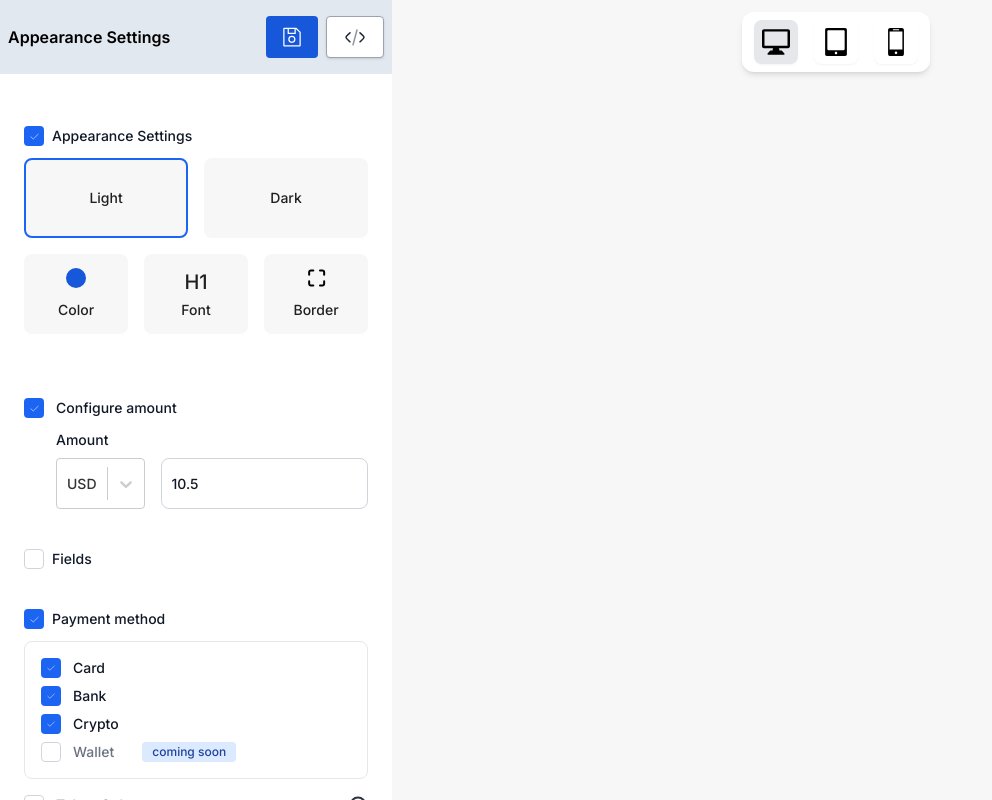
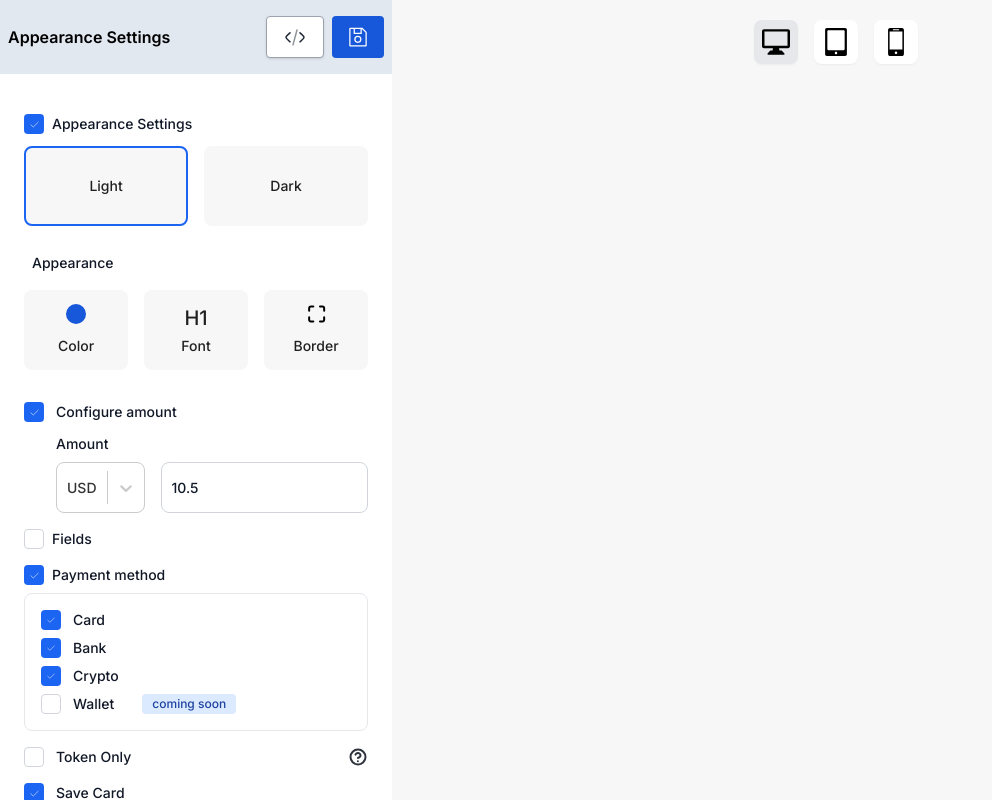
Before and after one commit to EasyMerchant/jssdk-demo-frontend, a React (Vite) app: page / in a window 1280 px wide. Shown: the whole page, without its empty margins (0-992 px from the left). Built offline with nearby package versions, Linux system fonts and the light colour scheme; no server answers.

Commit message:
design and UI change

```diff
--- a/src/index.css
+++ b/src/index.css
@@ -2717,3 +2717,23 @@ input:checked + .toggle-bg {
   ~ :not([hidden]) {
   --tw-space-x-reverse: 1;
 }
+
+
+input[type="color" i]::-webkit-color-swatch {
+  @apply border border-gray-100 rounded-lg;
+}
+.select__input-container {
+&:after {
+  @apply hidden;
+}
+}
+.select__input-container  {
+.select__input {
+  @apply border-0 !min-w-0;
+}
+}
+.basic-single  {
+.select__control {
+  @apply !rounded-lg;
+}
+}
--- a/src/pages/ResponsiveButton.jsx
+++ b/src/pages/ResponsiveButton.jsx
@@ -22,7 +22,7 @@ const ResponsiveButton = ({paymentsRef}) => {
         <div className="relative w-full h-full flex justify-center">
             {/* Fixed buttons for responsiveness */}
             <div className="fixed top-0 my-3 flex justify-center z-10">
-                <div className="flex justify-center space-x-4 py-2 px-3 rounded-xl bg-white shadow-md">
+                <div className="flex justify-center space-x-4 py-2 px-3 rounded-xl">
                     {devices.map(({ type, width, icon, alt }) => (
                         <button
                             key={type}
--- a/src/pages/sidebar.jsx
+++ b/src/pages/sidebar.jsx
@@ -277,25 +277,7 @@ const Sidebar = ({ customizeOptions, setCustomizeOptions, handleRenderUpdate, to
                     Appearance Settings
                 </h5>
                 <div className='flex gap-2'>
-                    <button className='inline-flex items-center justify-center bg-primary-300 hover:bg-primary-200 text-white font-bold py-2 px-4 rounded' onClick={ (event) => { event.preventDefault(); logCustomizeOptions(); } }>
-                        <svg viewBox="0 0 512 512" className='w-5 h-5' xmlns="http://www.w3.org/2000/svg" fill="#000000">
-                            <g id="SVGRepo_bgCarrier" strokeWidth={ 0 } />
-                            <g id="SVGRepo_tracerCarrier" strokeLinecap="round" strokeLinejoin="round" />
-                            <g id="SVGRepo_iconCarrier">
-                                { " " }
-                                <path
-                                    fill="currentColor"
-                                    d="M472.971,122.344,373.656,23.029A23.838,23.838,0,0,0,356.687,16H56A24.028,24.028,0,0,0,32,40V472a24.028,24.028,0,0,0,24,24H456a24.028,24.028,0,0,0,24-24V139.313A23.838,23.838,0,0,0,472.971,122.344ZM320,48v96H176V48ZM448,464H64V48h80V176H352V48h1.373L448,142.627Z"
-                                />{ " " }
-                                <path
-                                    fill="currentColor"
-                                    d="M252,224a92,92,0,1,0,92,92A92.1,92.1,0,0,0,252,224Zm0,152a60,60,0,1,1,60-60A60.068,60.068,0,0,1,252,376Z"
-                                />{ " " }
-                            </g>
-                        </svg>
 
-
-                    </button>
                     <button onClick={ () => toggleShowObject() } className='inline-flex items-center justify-center bg-white hover:bg-gray-100 text-gray-800 font-semibold py-2 px-4 border border-gray-400 rounded shadow'>
                         <svg viewBox="0 0 24 24" className='w-6 h-6' fill="none" xmlns="http://www.w3.org/2000/svg">
                             <g id="SVGRepo_bgCarrier" strokeWidth={ 0 } />
@@ -324,6 +306,25 @@ const Sidebar = ({ customizeOptions, setCustomizeOptions, handleRenderUpdate, to
                         </svg>
 
                     </button>
+                    <button className='inline-flex items-center justify-center bg-primary-300 hover:bg-primary-200 text-white font-bold py-2 px-4 rounded' onClick={ (event) => { event.preventDefault(); logCustomizeOptions(); } }>
+                        <svg viewBox="0 0 512 512" className='w-5 h-5' xmlns="http://www.w3.org/2000/svg" fill="#000000">
+                            <g id="SVGRepo_bgCarrier" strokeWidth={ 0 } />
+                            <g id="SVGRepo_tracerCarrier" strokeLinecap="round" strokeLinejoin="round" />
+                            <g id="SVGRepo_iconCarrier">
+                                { " " }
+                                <path
+                                    fill="currentColor"
+                                    d="M472.971,122.344,373.656,23.029A23.838,23.838,0,0,0,356.687,16H56A24.028,24.028,0,0,0,32,40V472a24.028,24.028,0,0,0,24,24H456a24.028,24.028,0,0,0,24-24V139.313A23.838,23.838,0,0,0,472.971,122.344ZM320,48v96H176V48ZM448,464H64V48h80V176H352V48h1.373L448,142.627Z"
+                                />{ " " }
+                                <path
+                                    fill="currentColor"
+                                    d="M252,224a92,92,0,1,0,92,92A92.1,92.1,0,0,0,252,224Zm0,152a60,60,0,1,1,60-60A60.068,60.068,0,0,1,252,376Z"
+                                />{ " " }
+                            </g>
+                        </svg>
+
+
+                    </button>
                 </div>
             </div>
             <div className="relative pt-10 px-6">
@@ -331,7 +332,7 @@ const Sidebar = ({ customizeOptions, setCustomizeOptions, handleRenderUpdate, to
                     <ul className="font-medium flex flex-col gap-4">
                         {/* Theme Options List */ }
                         <li className="">
-                            <div className='flex my-3 '>
+                            <div className='flex'>
                                 <input
                                     id="appearance-settings-checkbox"
                                     type="checkbox"
@@ -353,11 +354,18 @@ const Sidebar = ({ customizeOptions, setCustomizeOptions, handleRenderUpdate, to
                             </div>
 
                             <div id="appearance-settings-fields" className='w-full'>
-                                <div className='flex gap-4 w-full h-20'>
+                                <div className='flex gap-4 w-full h-20 mt-3'>
                                     <button className={ `w-1/2 h-full bg-[#F7F7F7] text-sm  rounded-lg ${apperanceSettings?.theme === "light" ? "border-2 border-solid border-blue-600 " : ""}` } onClick={ () => handleThemChange(false) }>Light</button>
                                     <button className={ `w-1/2 h-full bg-[#F7F7F7] text-sm rounded-lg ${apperanceSettings?.theme === "dark" ? "border-2 border-solid border-blue-600 " : ""}` } onClick={ () => handleThemChange(true) }>Dark</button>
                                 </div>
-                                <div className='mt-4 flex gap-4 w-full h-20'>
+                                <div className='mt-6'>
+                                <label
+                                    className="w-full ms-2 text-sm font-medium text-gray-900 dark:text-gray-300 select-none"
+                                >
+                                    Appearance
+                                </label>
+                                </div>
+                                <div className='my-4 flex gap-4 w-full h-20'>
                                     <button className={ `w-1/2 h-full bg-[#F7F7F7] text-sm rounded-lg flex flex-col items-center justify-center gap-3` } onClick={ () => handleAppearanceToggle("color") }>
                                         <svg xmlns="http://www.w3.org/2000/svg" width="20" height="20" viewBox="0 0 20 20" fill="none">
                                             <rect width="20" height="20" rx="10" fill="#1757D9" />
@@ -382,8 +390,8 @@ const Sidebar = ({ customizeOptions, setCustomizeOptions, handleRenderUpdate, to
                             </div>
                         </li>
                         {/* Configure amount */ }
-                        <li className="mt-8">
-                            <div className='flex mt-4'>
+                        <li className="mt-0">
+                            <div className='flex mt-0'>
                                 <input
                                     id="additional-fields-options-checkbox"
                                     type="checkbox"
@@ -405,7 +413,7 @@ const Sidebar = ({ customizeOptions, setCustomizeOptions, handleRenderUpdate, to
                             </div>
                             <ul
                                 id="additional-fields-options"
-                                className="w-full min-w-48 pl-8 pr-0 py-3 text-sm font-medium text-gray-900 bg-white"
+                                className="w-full min-w-48 pl-8 pr-0 pt-3 text-sm font-medium text-gray-900 bg-white"
                             >
                                 <li className="w-full ">
                                     <span className=' text-sm pt-0 py-0 mb-2 block'>Amount</span>
@@ -424,14 +432,14 @@ const Sidebar = ({ customizeOptions, setCustomizeOptions, handleRenderUpdate, to
                                     </div>
                                 </li>
                             </ul>
-                            { !optionsToggle.additionalFieldsOptions && <div className="bg-orange-100 border-l-4 border-orange-500 text-orange-700 p-4" role="alert">
-                                <p className="font-bold">Note:</p>
-                                <p>Amount must be provided at the time of creating payment intent by developer. For demo purpose we have used random amount in backend.</p>
-                            </div> }
+                           {!optionsToggle.additionalFieldsOptions&& <div className="bg-orange-100 border-l-4 border-orange-500 text-orange-700 p-4 mt-3" role="alert">
+                                    <p className="font-bold">Note:</p>
+                                    <p>Amount must be provided at the time of creating payment intent by developer. For demo purpose we have used random amount in backend.</p>
+                                </div>}
                         </li>
                         {/* Fields Options List */ }
                         <li className="">
-                            <div className='flex my-3 '>
+                            <div className='flex'>
                                 <input
                                     id="fields-checkbox"
                                     type="checkbox"
@@ -453,7 +461,7 @@ const Sidebar = ({ customizeOptions, setCustomizeOptions, handleRenderUpdate, to
                             </div>
                             <ul
                                 id="fields-options-checkbox"
-                                className="hidden w-full min-w-48  px-4 py-3 text-sm font-medium text-gray-900 bg-white border border-gray-200 rounded-lg dark:bg-gray-700 dark:border-gray-600 dark:text-white"
+                                className="hidden w-full min-w-48 mt-3  px-4 py-3 text-sm font-medium text-gray-900 bg-white border border-gray-200 rounded-lg dark:bg-gray-700 dark:border-gray-600 dark:text-white"
                             >
                                 <li className="w-full py-1 rounded-t-lg dark:border-gray-600">
                                     <div className="flex items-center gap-x-3">
@@ -497,7 +505,7 @@ const Sidebar = ({ customizeOptions, setCustomizeOptions, handleRenderUpdate, to
                         </li>
                         {/* Payment Options List */ }
                         <li>
-                            <div className='flex my-3 '>
+                            <div className='flex'>
                                 <input
                                     id="payment-method-checkbox"
                                     type="checkbox"
@@ -519,7 +527,7 @@ const Sidebar = ({ customizeOptions, setCustomizeOptions, handleRenderUpdate, to
                             </div>
                             <ul
                                 id="payment-options"
-                                className="w-full min-w-48 mt-2 px-4 py-3 text-sm font-medium text-gray-900 bg-white border border-gray-200 rounded-lg dark:bg-gray-700 dark:border-gray-600 dark:text-white"
+                                className="w-full mt-3 min-w-48 mt-2 px-4 py-3 text-sm font-medium text-gray-900 bg-white border border-gray-200 rounded-lg dark:bg-gray-700 dark:border-gray-600 dark:text-white"
                             >
                                 { optionsArray.map((method, index) => {
                                     return (
@@ -539,7 +547,7 @@ const Sidebar = ({ customizeOptions, setCustomizeOptions, handleRenderUpdate, to
                                                 />
                                                 <label
                                                     htmlFor={ `${method}-checkbox` }
-                                                    className={ `${method === "wallet" ? "cursor-not-allowed text-gray-500" : "cursor-pointer text-gray-900"} flex gap-7 w-full text-sm font-medium dark:text-gray-300 select-none` }
+                                                    className="flex gap-7 w-full text-sm font-medium text-gray-900 dark:text-gray-300 select-none"
                                                 >
                                                     { payMethod[index].charAt(0).toUpperCase() + payMethod[index].slice(1) }
                                                     { method === "wallet" && <span className="bg-blue-100 text-blue-800 text-xs font-medium me-2 px-2.5 py-0.5 rounded dark:bg-blue-900 dark:text-blue-300">coming soon</span> }
@@ -558,17 +566,16 @@ const Sidebar = ({ customizeOptions, setCustomizeOptions, handleRenderUpdate, to
                                     type="checkbox"
                                     name='tokenOnly'
                                     checked={ tokenOnly }
-                                    disabled={ !paymentMethods.includes("card") && !paymentMethods.includes("ach") }
                                     onChange={ (event) => handleCardCheckboxChange(event) }
-                                    className={ `${!paymentMethods.includes("card") && !paymentMethods.includes("ach") ? "!cursor-not-allowed" : "!cursor-pointer"} checkbox w-5 h-5 text-blue-600 bg-transparent accent-transparent border-gray-300 rounded focus:ring-transparent dark:focus:ring-transparent dark:ring-offset-transparent dark:focus:ring-offset-transparent focus:ring-0 dark:bg-gray-600 dark:border-gray-500` }
+                                    className="checkbox w-5 h-5 text-blue-600 bg-transparent accent-transparent border-gray-300 rounded focus:ring-transparent dark:focus:ring-transparent dark:ring-offset-transparent dark:focus:ring-offset-transparent focus:ring-0 dark:bg-gray-600 dark:border-gray-500"
                                 />
                                 <label
                                     htmlFor="token-only-checkbox"
-                                    className={ `${!paymentMethods.includes("card") && !paymentMethods.includes("ach") ? "!cursor-not-allowed  text-gray-500" : "!cursor-pointer  text-gray-900"} w-full text-sm font-medium dark:text-gray-300 select-none` }
+                                    className="w-full text-sm font-medium text-gray-900 dark:text-gray-300 select-none"
                                 >
                                     Token Only
                                 </label>
-                                <Tooltip text={ "When enabled we do not process payment but only tokenise the card/account." } ><svg
+                                <Tooltip text={"When enabled we do not process payment but only tokenise the card/account."} ><svg
                                     xmlns="http://www.w3.org/2000/svg"
                                     width={ 20 }
                                     height={ 20 }
--- a/src/utils/commonUtils.jsx
+++ b/src/utils/commonUtils.jsx
@@ -11,7 +11,7 @@ export const Tooltip = ({ text, children }) => {
     >
       {children}
       {showTooltip && (
-        <div className="absolute bottom-full mb-2 w-max max-w-xs px-3 py-1 bg-gray-800 text-white text-sm rounded shadow-lg z-50">
+        <div className="absolute right-0 bottom-full mb-2 w-max max-w-xs px-3 py-1 bg-gray-800 text-white text-sm rounded shadow-lg z-50">
           {text}
         </div>
       )}
```
Also changed, not shown: src/pages/AppearanceSettings.jsx (+6 -6 lines).
